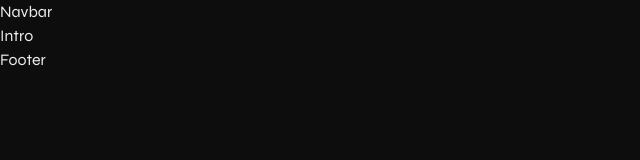
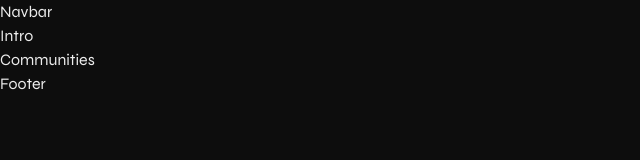
Before and after one commit to kunalkeshan/Token-Tribe, a Next.js app in the folder client/: page / in a window 1280 px wide. Shown: the top 160 px of the page, without its empty margins (0-640 px from the left). Built offline with nearby package versions, Linux system fonts and the light colour scheme.

Commit message:
chore: additional components

```diff
--- /dev/null
+++ b/client/components/landing/Communities.tsx
@@ -0,0 +1,7 @@
+import React from 'react';
+
+const Communities = () => {
+	return <div>Communities</div>;
+};
+
+export default Communities;
--- a/client/pages/index.tsx
+++ b/client/pages/index.tsx
@@ -1,3 +1,4 @@
+import Communities from '@/components/landing/Communities';
 import Intro from '@/components/landing/Intro';
 import PublicLayout from '@/layouts/PublicLayout';
 import Head from 'next/head';
@@ -18,6 +19,7 @@ export default function Home() {
 				<link rel='icon' href='/favicon.ico' />
 			</Head>
 			<Intro />
+			<Communities />
 		</PublicLayout>
 	);
 }
```
